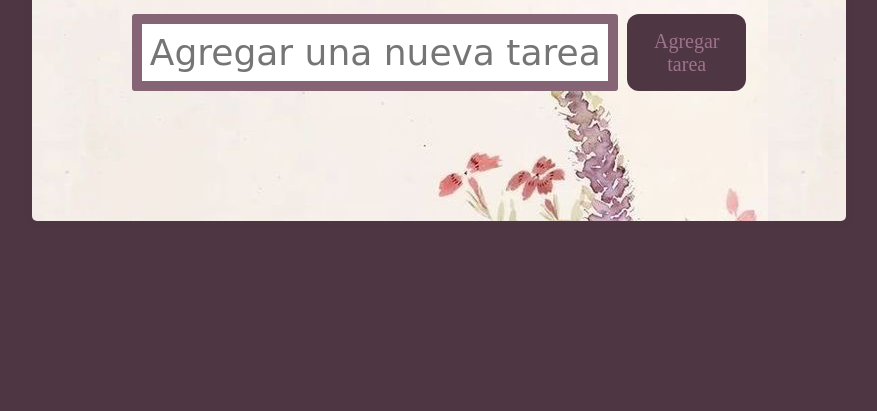
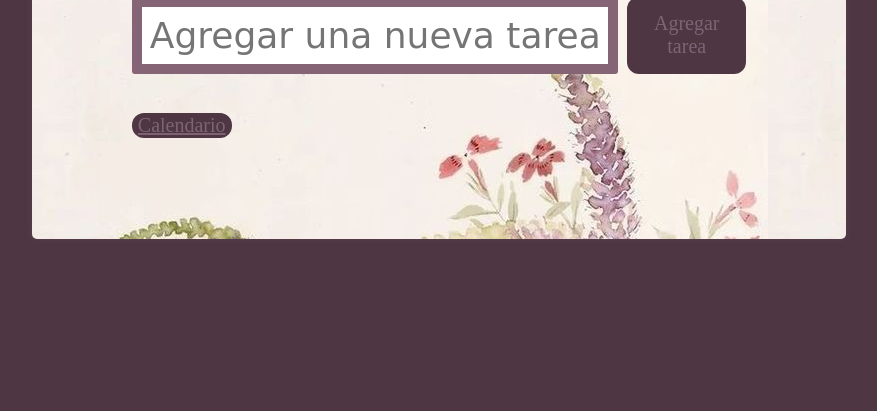
Before and after one commit to Pia-15/gestorTareas, a website built with webpack: page dist/index.html in a window 1280 px wide. Shown: the part 389-800 px from the top of the page, without its empty margins (201-1078 px from the left). Built offline with Linux system fonts and the light colour scheme; a web font is replaced by a local one.

Commit message:
versión final

```diff
--- a/src/styles.css
+++ b/src/styles.css
@@ -30,7 +30,7 @@ h1{
     background-image: url("../fondo.jpg");
     padding: 100px;
     border-radius: 5px;
-    box-shadow: 0 0 10px rgba(87, 48, 74, 0.1);
+    box-shadow: 0 0 10px rgba(175, 153, 167, 0.1);
  }
 
  /* Estilos para el formulario*/
@@ -54,13 +54,13 @@ h1{
  }
 
 /* Estilos al botón*/
-button {
+button, a {
 font-family: "Fredericka the Great", serif;
   font-weight: 400;
   font-style: normal;
 font-size: 20px;
     background-color: #4e3643;
-    color: #bd8aacb7;
+    color: #8b6f81ce;
     border: none;
     border-radius: 12px;
     cursor: pointer;
@@ -90,8 +90,8 @@ li{
     display: flex;
     justify-content: space-between;
     align-items: center;
+    color: #c097ad;
 }
-
 /* Estilos para cuando una tarea este completada*/
 li.completed {
     text-decoration:line-through;
```
Also changed, not shown: dist/bundle.js, dist/index.html, 1 other file.
